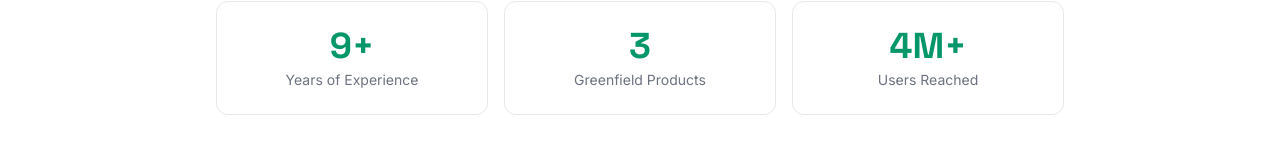
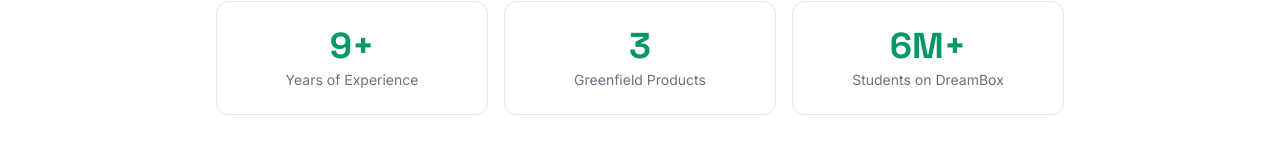
Before and after one commit to nthchild2/nthchild.one, a Next.js app: page / in a window 1280 px wide. Shown: the part 737-897 px from the top of the page. Built offline with nearby package versions, Linux system fonts and the light colour scheme.

Commit message:
Show DreamBox student reach in highlights
Co-Authored-By: Claude Sonnet 5.5 <noreply@anthropic.com>
Claude-Session: https://claude.ai/code/session_011QEXwnRkvPeuc9i2Yk4XCg

```diff
--- a/src/app/page.tsx
+++ b/src/app/page.tsx
@@ -5,7 +5,7 @@ import { projects, socialLinks } from "@/data/projects";
 const highlights = [
   { value: "9+", label: "Years of Experience" },
   { value: "3", label: "Greenfield Products" },
-  { value: "4M+", label: "Users Reached" },
+  { value: "6M+", label: "Students on DreamBox" },
 ];
 
 export default function Home() {
```
